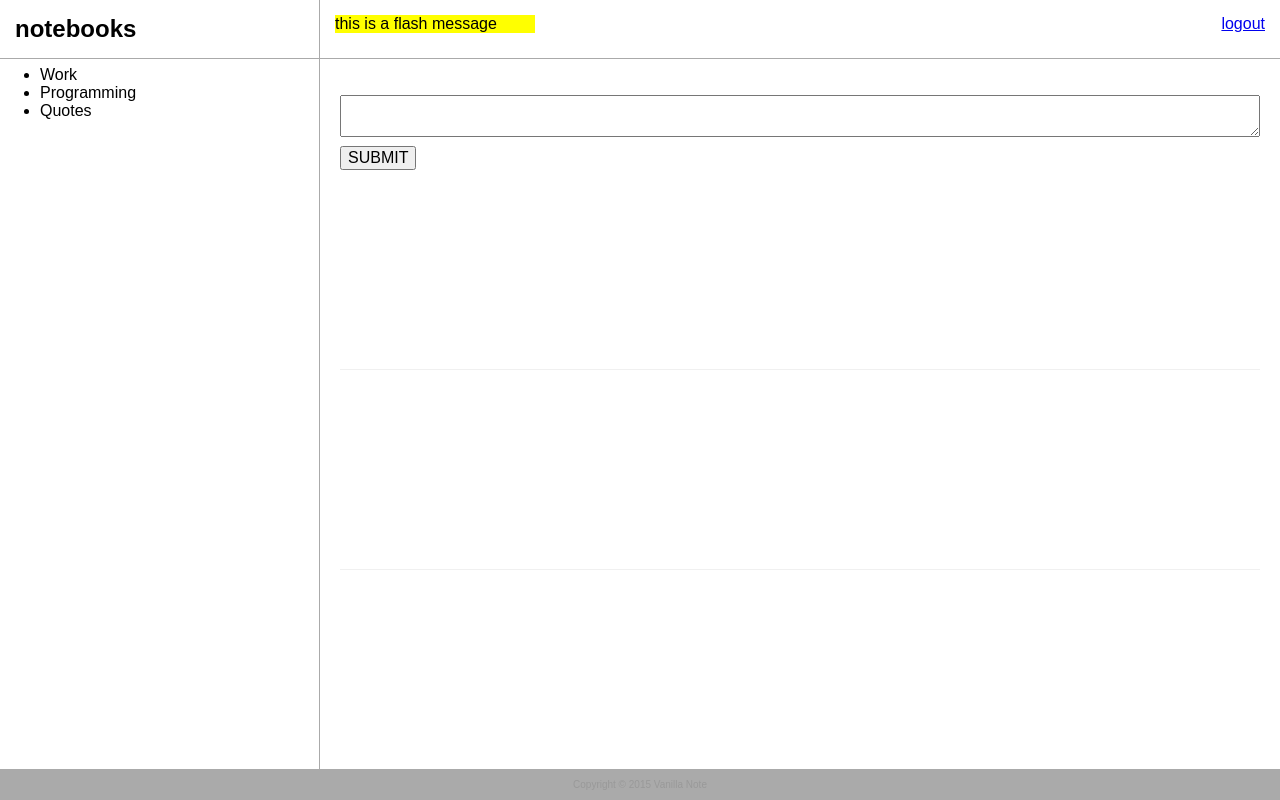
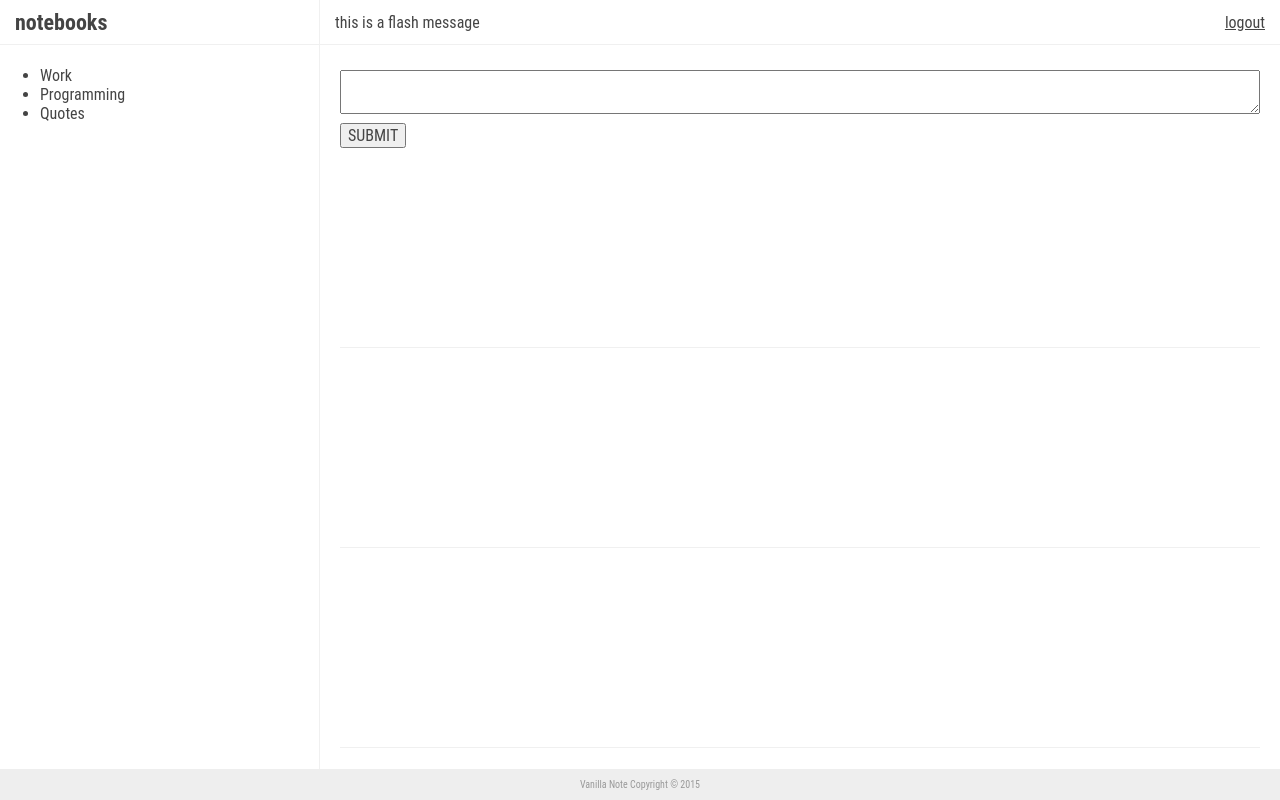
Before and after one commit to joelcolucci/vanillanote, a Flask app: template templates/home.html in a window 1280 px wide. Run offline with Flask 2, Linux system fonts and the light colour scheme; the template is opened without the code that fills it, so the values that code supplies are empty; parts of the project's set-up code (start-up, migrations or seed data) failed here and were passed over.

Commit message:
improved design layout of toolbar

```diff
--- a/static/css/layout.css
+++ b/static/css/layout.css
@@ -5,6 +5,8 @@
 * {
     -moz-box-sizing: border-box;
     box-sizing: border-box;
+    font-family: 'Roboto Condensed', sans-serif;
+    color: #444;
 }
 
 html,
@@ -26,25 +28,32 @@ body,
     position: fixed;
     width: 100%;
     top: 0;
-    border-bottom: 1px solid #aaa;
+    height: 45px;
+    vertical-align: middle;
+    border-bottom: 1px solid #f0f0f0;
 }
 
 .heading,
 .flash-box,
 .controls {
+    position: absolute;
     display: inline-block;
-    margin: 15px;
+    margin: 0 15px;
+}
+
+.heading {
+    top: 10px;
+    font-size: 22px;
 }
 
 .flash-box {
-    position: absolute;
+    top: 13px;
     left: 320px;
     width: 200px;
-    background: #ff0;
 }
 
 .controls {
-    position: absolute;
+    top: 13px;
     right: 0;
 }
 
@@ -63,7 +72,7 @@ body,
     height: 100%;
     width: 320px;
     padding: 50px 0;
-    border-right: 1px solid #aaa;
+    border-right: 1px solid #f0f0f0;
 }
 
 
@@ -77,7 +86,7 @@ body,
 .main-content {
     padding: 20px 20px 40px;
     position: absolute;
-    top:  70px;
+    top:  45px;
     bottom: 0;
     right: 0;
     left: 320px;
@@ -96,5 +105,6 @@ body,
     position: absolute;
     bottom: 0;
     width: 100%;
-    background: #aaa;
+    background: #eee;
+    font-family: 'Courgette', cursive;
 }
--- a/templates/wrapper_login.html
+++ b/templates/wrapper_login.html
@@ -5,6 +5,7 @@
     <meta http-equiv="X-UA-Compatible" content="IE=edge">
     <meta name="viewport" content="width=device-width, initial-scale=1">
     <title>Vanilla Note</title>
+    <link href='http://fonts.googleapis.com/css?family=Roboto+Condensed|Courgette' rel='stylesheet' type='text/css'>
     <link href="{{ url_for('static', filename='css/normalize.css') }}" rel="stylesheet">
     <link href="{{ url_for('static', filename='css/layout.css') }}" rel="stylesheet">
     <link href="{{ url_for('static', filename='css/theme.css') }}" rel="stylesheet">
--- a/templates/wrapper_main.html
+++ b/templates/wrapper_main.html
@@ -5,6 +5,7 @@
     <meta http-equiv="X-UA-Compatible" content="IE=edge">
     <meta name="viewport" content="width=device-width, initial-scale=1">
     <title>Vanilla Note</title>
+    <link href='http://fonts.googleapis.com/css?family=Courgette' rel='stylesheet' type='text/css'>
     <link href="{{ url_for('static', filename='css/normalize.css') }}" rel="stylesheet">
     <link href="{{ url_for('static', filename='css/layout.css') }}" rel="stylesheet">
     <link href="{{ url_for('static', filename='css/theme.css') }}" rel="stylesheet">
@@ -18,7 +19,7 @@
         <div class="container">
             <div class="row">
                 <div class="col-12 text-center">
-                    <p class="copy-right">Copyright &copy; 2015 Vanilla Note</p>
+                    <p class="copy-right"> Vanilla Note Copyright &copy; 2015</p>
                 </div>
             </div>
         </div>
```
